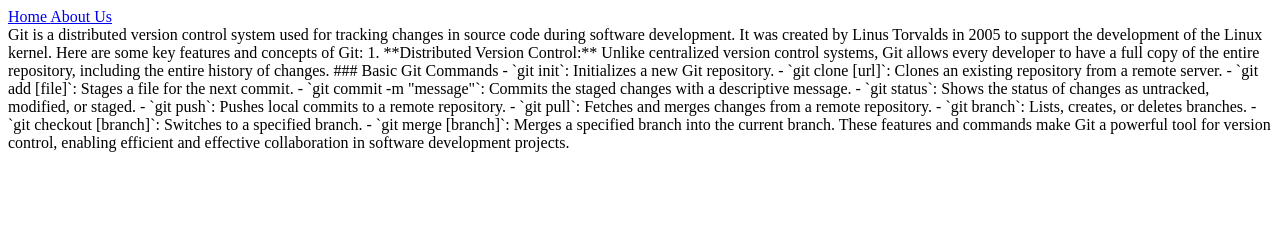
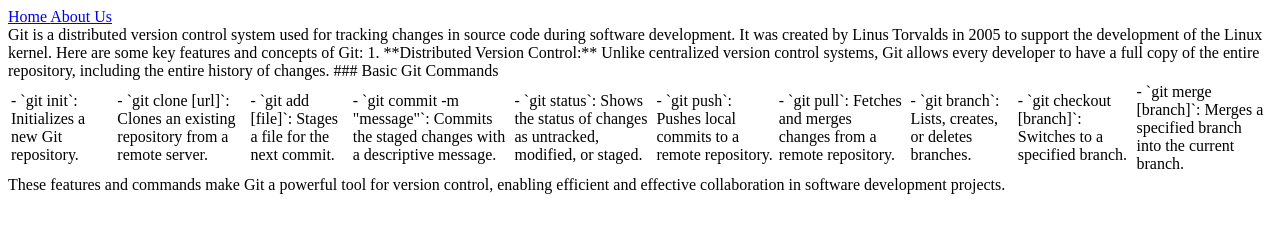
Before and after one commit to joejose99/learning-git, a plain HTML site: page index.html in a window 1280 px wide. Drawn offline with Linux system fonts and the light colour scheme.

Commit message:
Commiting the first file from branch FixTemp - change the data to table structure

```diff
--- a/index.html
+++ b/index.html
@@ -18,17 +18,21 @@ Git is a distributed version control system used for tracking changes in source
 
 
 ### Basic Git Commands
+<table>
+<tr>
 
-- `git init`: Initializes a new Git repository.
-- `git clone [url]`: Clones an existing repository from a remote server.
-- `git add [file]`: Stages a file for the next commit.
-- `git commit -m "message"`: Commits the staged changes with a descriptive message.
-- `git status`: Shows the status of changes as untracked, modified, or staged.
-- `git push`: Pushes local commits to a remote repository.
-- `git pull`: Fetches and merges changes from a remote repository.
-- `git branch`: Lists, creates, or deletes branches.
-- `git checkout [branch]`: Switches to a specified branch.
-- `git merge [branch]`: Merges a specified branch into the current branch.
+
+<td>- `git init`: Initializes a new Git repository.</td>
+<td>- `git clone [url]`: Clones an existing repository from a remote server.</td>
+<td>- `git add [file]`: Stages a file for the next commit.</td>
+<td>- `git commit -m "message"`: Commits the staged changes with a descriptive message.</td>
+<td>- `git status`: Shows the status of changes as untracked, modified, or staged.</td>
+<td>- `git push`: Pushes local commits to a remote repository.</td>
+<td>- `git pull`: Fetches and merges changes from a remote repository.</td>
+<td>- `git branch`: Lists, creates, or deletes branches.</td>
+<td>- `git checkout [branch]`: Switches to a specified branch.</td>
+<td>- `git merge [branch]`: Merges a specified branch into the current branch.</td>
+</tr></table>
 
 These features and commands make Git a powerful tool for version control, enabling efficient and effective collaboration in software development projects.
 
```
